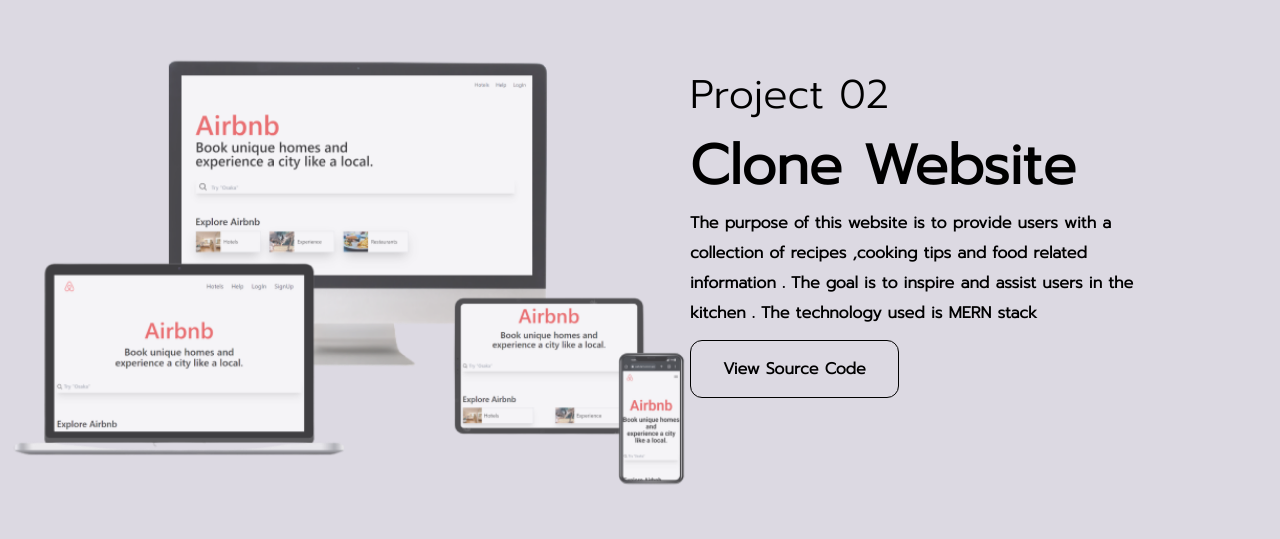
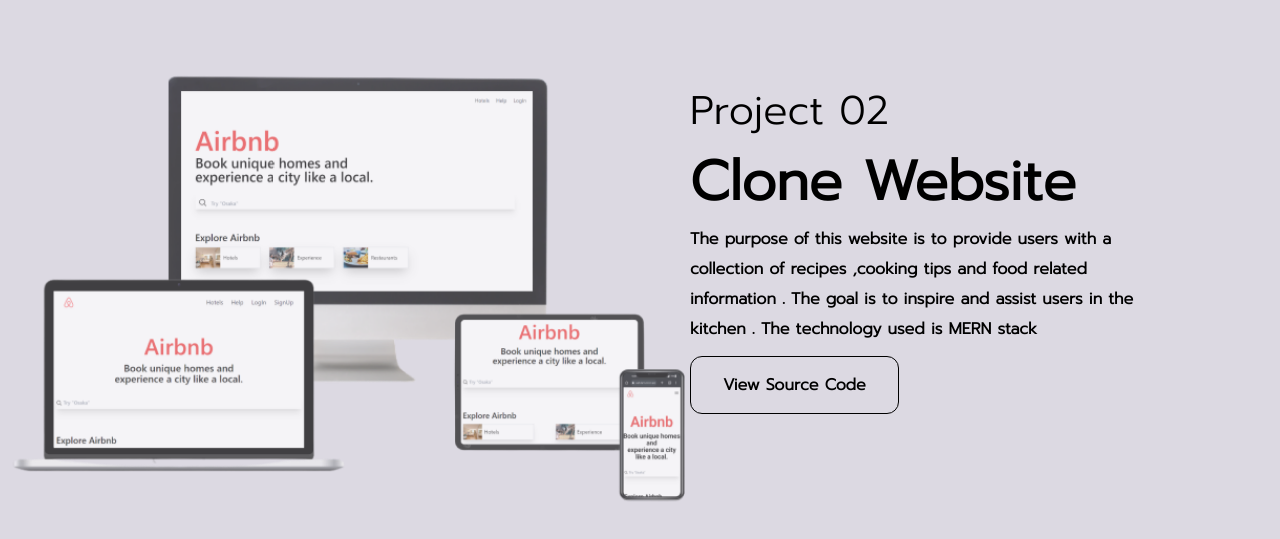
Before and after one commit to itsfarhankhan28/MyPortfolio-, a React (Create React App) app: page / in a window 1280 px wide. Shown: the part 2415-2954 px from the top of the page. Built offline with nearby package versions, Linux system fonts and the light colour scheme; what tailwindcss-debug-screens would draw is missing.

Commit message:
style(ProjectTwo): changed style of ProjectTwo

```diff
--- a/src/Components/ProjectTwo.jsx
+++ b/src/Components/ProjectTwo.jsx
@@ -95,7 +95,7 @@ const ProjectTwo = () => {
     <div className='h-[100vh] bg-Mischka'>
         <motion.div
         ref={targetRef}
-        className='flex w-[1000px] justify-center items-center mx-auto pt-16'>
+        className='flex w-[1000px] justify-center items-center mx-auto pt-20'>
             <motion.img
             style={{opacity , scale , x}}
             className='w-[55%] my-auto' src={project2img} alt="" />
```
